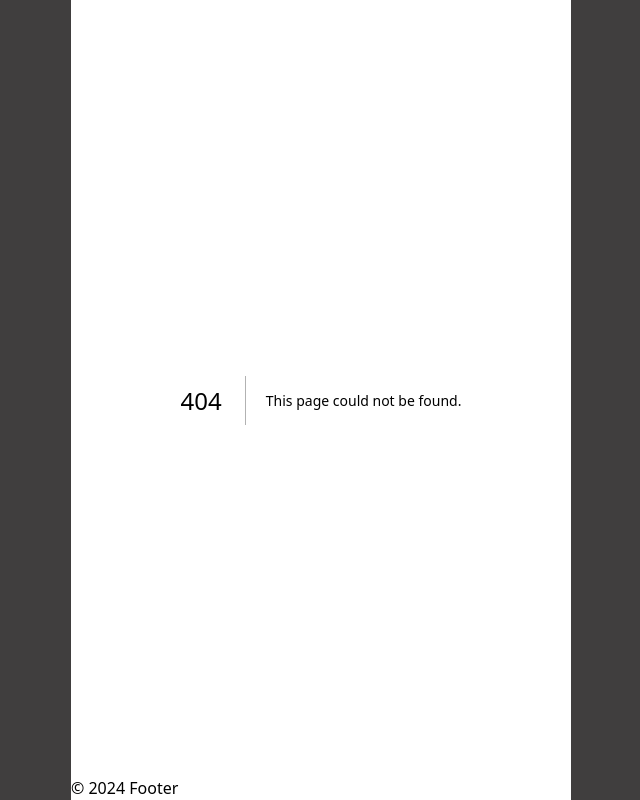
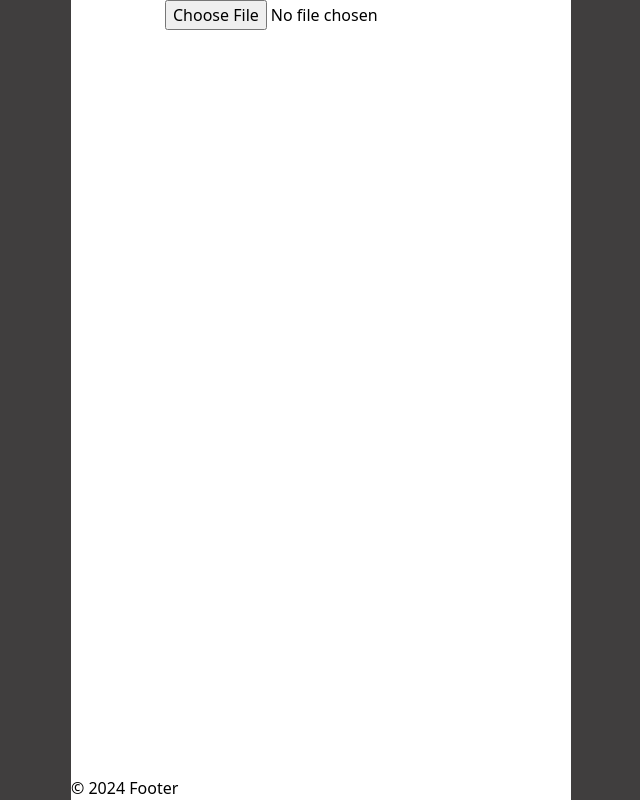
Before and after one commit to OneulUi/client, a Next.js app: page /ootd/write in a window 1280 px wide. Before the commit this address had no page. Shown: the whole page, without its empty margins (319-959 px from the left). Built offline with nearby package versions, Linux system fonts and the light colour scheme.

Commit message:
Feat:이미지 업로드 구현

```diff
--- /dev/null
+++ b/app/ootd/page.tsx
@@ -0,0 +1,3 @@
+export default function Ootd() {
+  return <div>ootd</div>;
+}
--- /dev/null
+++ b/app/ootd/write/page.tsx
@@ -0,0 +1,32 @@
+"use client";
+import { ChangeEvent, useState } from "react";
+import Image from "next/image";
+
+export default function OotdWrite() {
+  const [uploadImgUrl, setUploadImgUrl] = useState("");
+
+  const onchangeImageUpload = (e: ChangeEvent<HTMLInputElement>) => {
+    const { files } = e.target;
+    if (files && files.length > 0) {
+      const uploadFile = files[0];
+      const reader = new FileReader();
+      reader.readAsDataURL(uploadFile);
+      reader.onloadend = () => {
+        if (reader.result) {
+          setUploadImgUrl(reader.result.toString());
+        }
+      };
+    } else {
+      console.log("파일이 선택되지 않았습니다.");
+    }
+  };
+
+  return (
+    <>
+      {uploadImgUrl && (
+        <Image src={uploadImgUrl} alt="user-image" width={400} height={400} />
+      )}
+      <input type="file" accept="image/*" onChange={onchangeImageUpload} />
+    </>
+  );
+}
```
Also changed, not shown: api/axios.ts (added).
